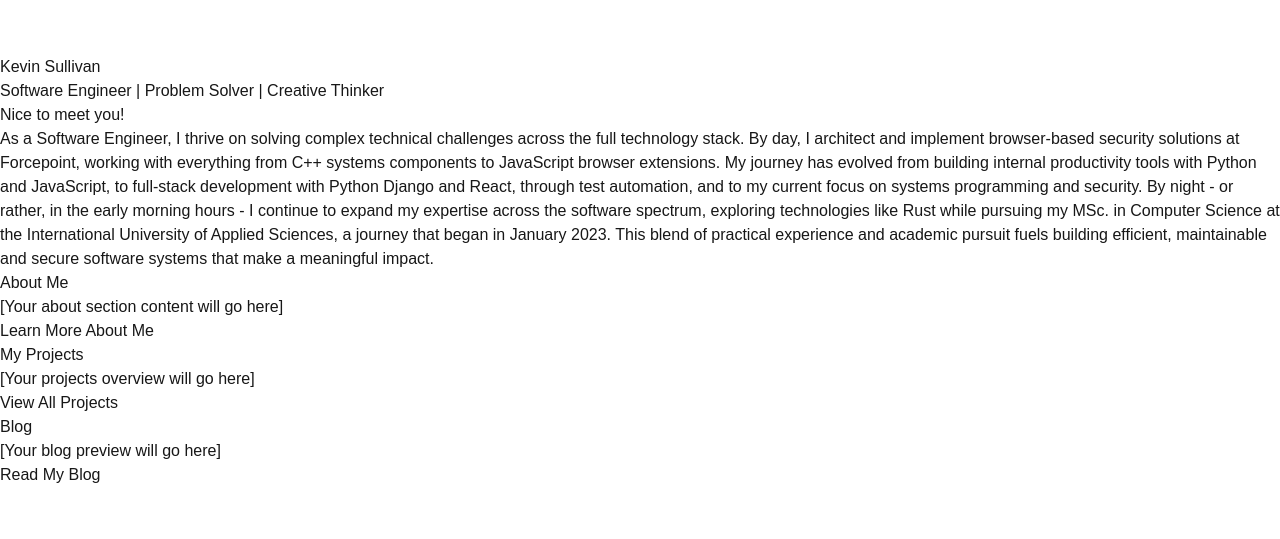
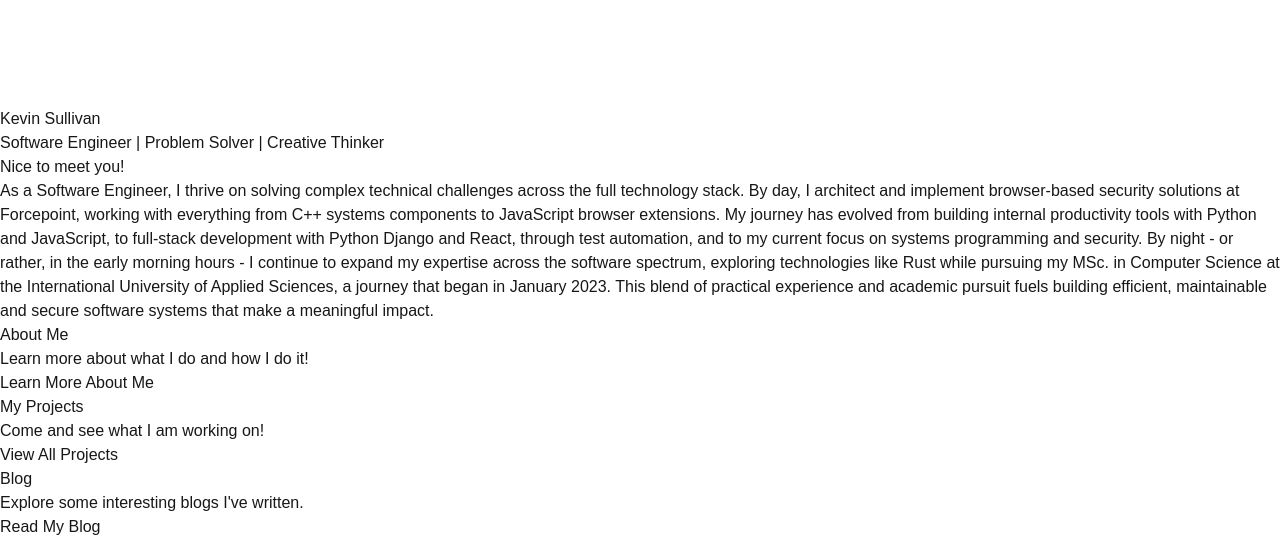
Before and after one commit to ks982579/sullivansoftware-dot-dev, a Next.js app: page / in a window 1280 px wide. Shown: the part 1020-1559 px from the top of the page. Before the commit the page ends 1507 px from the top, so only its background shows below. Built offline with nearby package versions, Linux system fonts and the light colour scheme.

Commit message:
additional updates

```diff
--- a/src/app/layout.tsx
+++ b/src/app/layout.tsx
@@ -1,6 +1,6 @@
 import type { Metadata } from "next";
 import { Geist, Geist_Mono } from "next/font/google";
-import "./globals.css";
+import "@/app/globals.css";
 
 const geistSans = Geist({
   variable: "--font-geist-sans",
--- a/src/app/page.tsx
+++ b/src/app/page.tsx
@@ -1,20 +1,21 @@
 // app/page.tsx
-'use client';
+// 'use client';
 import Image from "next/image";
-import { useEffect, useState, ReactNode } from 'react';
+// import { useEffect, useState, ReactNode } from 'react';
 import Link from 'next/link';
 
 const LandingPage = (): React.ReactNode => {
-  const [scrollPosition, setScrollPosition] = useState(0);
+  // const [scrollPosition, setScrollPosition] = useState(0);
 
-  useEffect(() => {
-    const handleScroll = () => {
-      setScrollPosition(window.scrollY);
-    };
-
-    window.addEventListener('scroll', handleScroll);
-    return () => window.removeEventListener('scroll', handleScroll);
-  }, []);
+  // -- Can be for adding progress indicators or triggering animations
+  // useEffect(() => {
+  //   const handleScroll = () => {
+  //     setScrollPosition(window.scrollY);
+  //   };
+  //
+  //   window.addEventListener('scroll', handleScroll);
+  //   return () => window.removeEventListener('scroll', handleScroll);
+  // }, []);
 
   return (
     // <div className="night-sky">
@@ -72,43 +73,43 @@ const LandingPage = (): React.ReactNode => {
       </section>
 
       {/* About Section */}
-      <section className="h-screen snap-start bg-gray-50 flex items-center justify-center p-8">
-        <div className="max-w-3xl">
+      <section className="h-screen snap-start bg-gray-50 flex flex-col items-center justify-center p-8">
+        <div className="flex flex-col items-center justify-center">
           <h2 className="text-4xl font-bold mb-6 text-gray-800">About Me</h2>
           <p className="text-xl text-gray-600">
-            [Your about section content will go here]
+            Learn more about what I do and how I do it!
           </p>
+        </div>
         <Link
           href="/about"
           className="inline-block mt-6 px-6 py-3 bg-blue-600 text-white rounded-lg hover:bg-blue-700 transition-colors"
         >
           Learn More About Me
         </Link>
-        </div>
       </section>
 
       {/* Projects Section */}
-      <section className="h-screen snap-start bg-white flex items-center justify-center p-8">
-        <div className="max-w-3xl">
+      <section className="h-screen snap-start bg-white flex flex-col items-center justify-center p-8">
+        <div className="max-w-3xl flex flex-col items-center justify-center">
           <h2 className="text-4xl font-bold mb-6 text-gray-800">My Projects</h2>
           <p className="text-xl text-gray-600">
-            [Your projects overview will go here]
+            Come and see what I am working on!
           </p>
+        </div>
         <Link
           href="/projects"
           className="inline-block mt-6 px-6 py-3 bg-blue-600 text-white rounded-lg hover:bg-blue-700 transition-colors"
         >
           View All Projects
         </Link>
-        </div>
       </section>
 
       {/* Blog Section */}
-      <section className="h-screen snap-start bg-gray-50 flex items-center justify-center p-8">
-        <div className="max-w-3xl">
+      <section className="h-screen snap-start bg-gray-50 flex flex-col items-center justify-center p-8">
+        <div className="max-w-3xl flex flex-col items-center justify-center">
           <h2 className="text-4xl font-bold mb-6 text-gray-800">Blog</h2>
           <p className="text-xl text-gray-600">
-            [Your blog preview will go here]
+            Explore some interesting blogs I've written.
           </p>
           <Link
             href="/blog"
```
Lines whose indentation alone changed are shown as unchanged.
